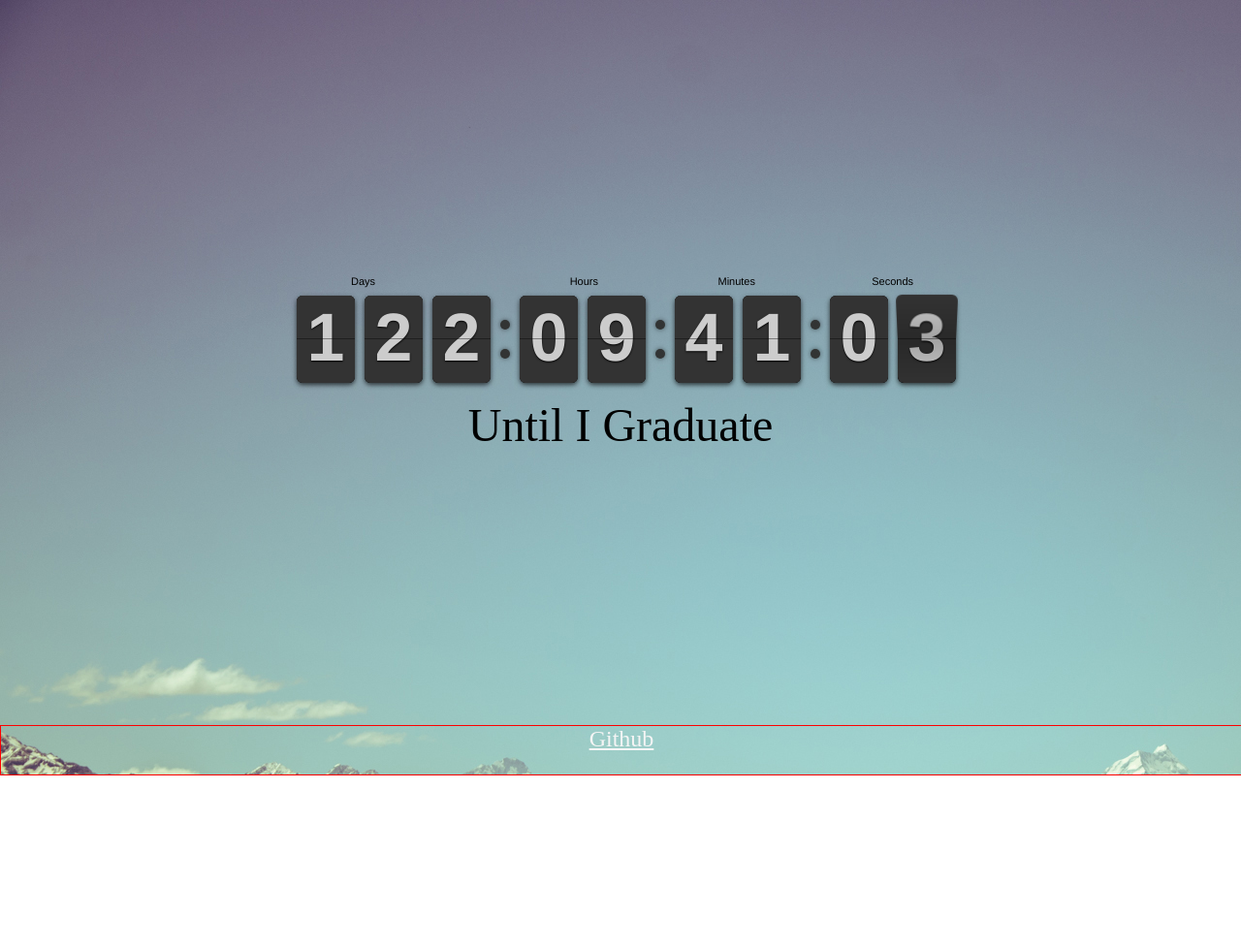
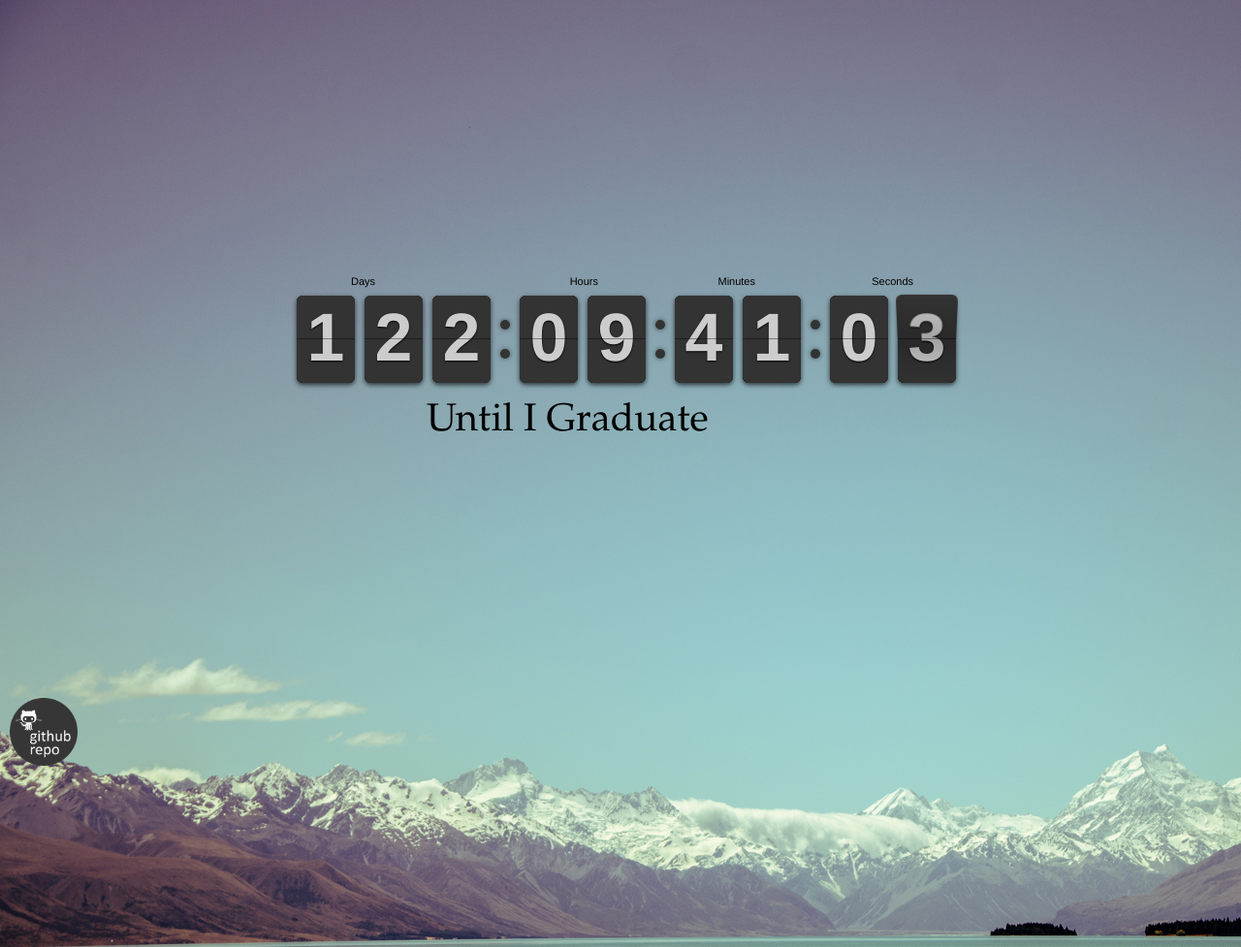
Before and after one commit to ImpulseChimp/UntiliGraduate, a plain HTML site: page index.html in a window 1280 px wide. Shown: the top 977 px of the page at 97% size. Before the commit the page ends 800 px from the top, so only its background shows below. Drawn offline with Linux system fonts and the light colour scheme.

Commit message:
Basic working version of site

```diff
--- a/css/index.css
+++ b/css/index.css
@@ -1,5 +1,6 @@
 body {
 	background-image: url('../assets/index_background.jpg');
+	min-height: 700px;
 }
 
 #clock-container {
@@ -14,20 +15,22 @@ body {
 }
 
 #text-container span {
-	font-size: 48px;
+	font-size: 40px;
+	font-family: "Palatino Linotype", "Book Antiqua", Palatino, serif;
 }
 
-#content-footer {
-	width: 100%;
-	height: 50px;
-	border: solid 1px red;
-	display: block;
-	position: fixed;
-	bottom: 0;
-	left: 0;
+#display-text-span {
+	margin-left: 150px;
 }
 
-#github-link {
-	font-size: 24px;
-	color: whitesmoke;
+#github-icon {
+	width: 70px;
+	height: 70px;
+	position: fixed;
+	left: 0;
+	bottom: 0;
+	margin: 10px;
+	background-image: url("../assets/github_icon.png");
+	background-repeat: no-repeat;
+	background-size: 100% 100%;
 }
--- a/index.html
+++ b/index.html
@@ -15,14 +15,14 @@
 		<div id="clock-container">
 			<div id="countdown-clock"></div>
 			<div id="text-container">
-				<center>
-					<span>Until I <span>Graduate</span></span>
-				</center>
+				<span id="display-text-span">Until I <span id="until-text">Graduate</span></span>
 			</div>
 		</div>
 
 		<div id="content-footer">
-			<center><a id="github-link" href="https://github.com/ImpulseChimp/UntiliGraduateCountdown" target="_blank">Github</a></center>
+			<a id="github-link" href="https://github.com/ImpulseChimp/UntiliGraduateCountdown" target="_blank">
+				<div id="github-icon" class="footer-icon"></div>
+			</a>
 		</div>
 	</body>
 
--- a/js/index.js
+++ b/js/index.js
@@ -1,6 +1,22 @@
+var displayText = [
+    "am free",
+    "can sleep",
+    "have free time",
+    "can relax",
+    "can sleep in",
+    "never have tests",
+    "can make money",
+    "can enjoy weekends",
+    "can start life"
+]
+var textObject = $("#until-text");
+var displaySeconds = 10000;
 var clock;
 
 $(document).ready(function() {
+
+    textObject.textillate({ in: { loop: true, effect: 'rollIn' } });
+
 	var clock;
 
     var now = new Date();
@@ -12,4 +28,20 @@ $(document).ready(function() {
         clockFace: 'DailyCounter'
     });
 
+    setInterval(function () {
+        var newText = getNewDisplayText();
+        swapUntilText(newText);
+    }, displaySeconds);
+
 });
+
+function swapUntilText(text) {
+    textObject.unbind(); //Does not work yet
+    textObject.textillate({ in: { loop: true, effect: 'rollIn' } }); //Does not work yet
+    textObject.text(text);
+}
+
+function getNewDisplayText() {
+    var randomVal = Math.floor(Math.random() * displayText.length);
+    return displayText[randomVal];
+}
```
Also changed, not shown: assets/github_icon.png (added).
